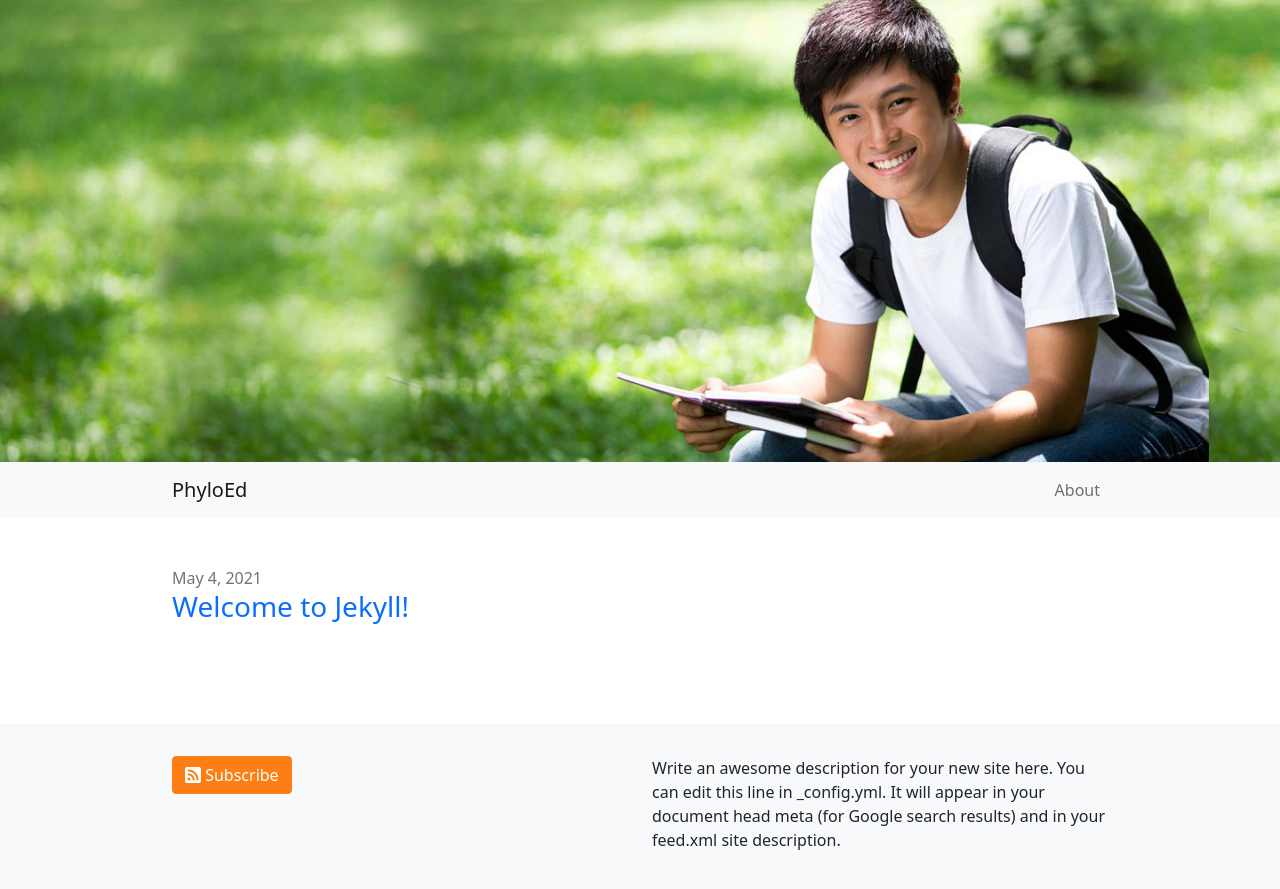
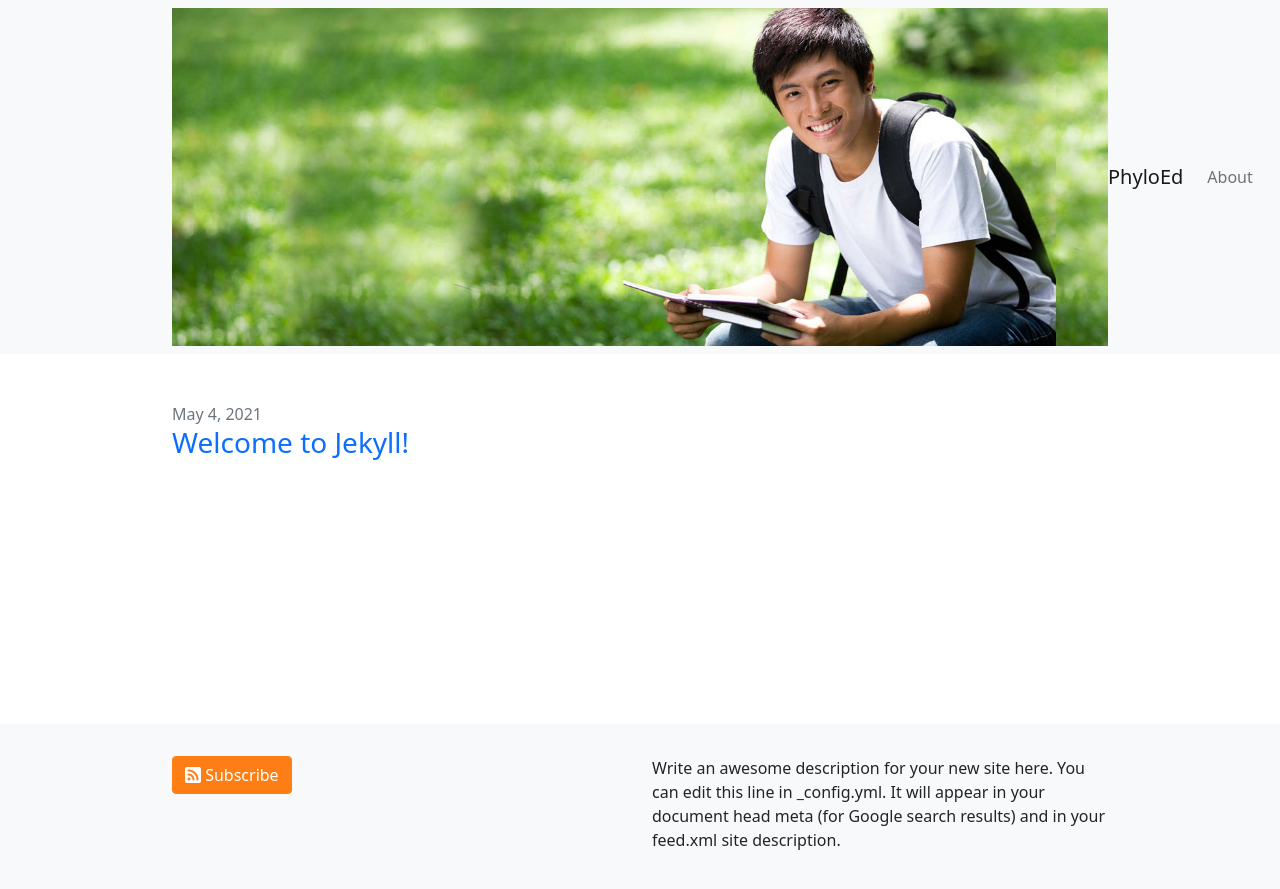
Before and after one commit to lliu1871/PhyEd, a Jekyll site: the page built from index.markdown, in a window 1280 px wide. Shown: the top 889 px of the page. Built offline with Jekyll 4.4.1, drawn with Linux system fonts in a browser that asks for light colours.

Commit message:
Update header.html

```diff
--- a/_includes/header.html
+++ b/_includes/header.html
@@ -2,9 +2,10 @@
   {%- assign default_paths = site.pages | map: "path" -%}
   {%- assign page_paths = site.bootstrap.header_pages | default: default_paths -%}
   {%- assign titles_size = site.pages | map: 'title' | join: '' | size -%}
-  <img src="/img/1.jpg" class="img-fluid" alt="Responsive image">
+
   <nav class="navbar navbar-expand-lg navbar-light bg-light">
     <div class="container">
+      <img src="/img/1.jpg" class="img-fluid" alt="Responsive image">
       <a class="navbar-brand" href="{{ "/" | relative_url }}">{{ site.title | escape }}</a>
       {%- if titles_size > 0 -%}
       <button class="navbar-toggler" type="button" data-bs-toggle="collapse" data-bs-target="#navbarSupportedContent" aria-controls="navbarSupportedContent" aria-expanded="false" aria-label="Toggle navigation">
```
